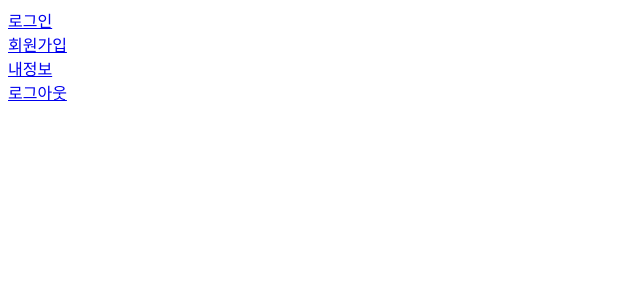
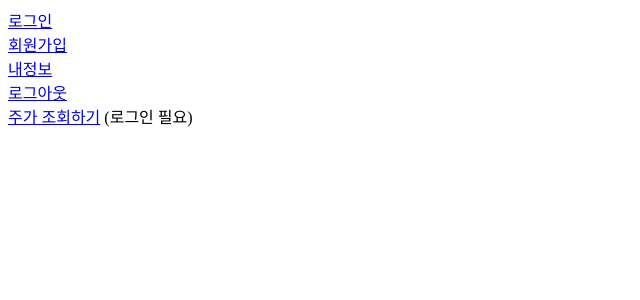
Before and after one commit to kimsungho97/JUMO, a Python web app: template src/main/resources/templates/main.html in a window 1280 px wide. Shown: the top 300 px of the page, without its empty margins (0-640 px from the left). Run offline with Jinja, Linux system fonts and the light colour scheme; the template is opened without the code that fills it, so the values that code supplies are empty.

```diff
--- a/src/main/resources/templates/main.html
+++ b/src/main/resources/templates/main.html
@@ -30,6 +30,10 @@
     <div sec:authorize="hasRole('USER')">
         <a href="/logout">로그아웃</a>
     </div>
+    <div>
+        <a href="/price">주가 조회하기</a>
+        <span sec:authorize="hasRole('ANONYMOUS')">(로그인 필요)</span>
+    </div>
 </aside>
 </body>
 </html>
```
